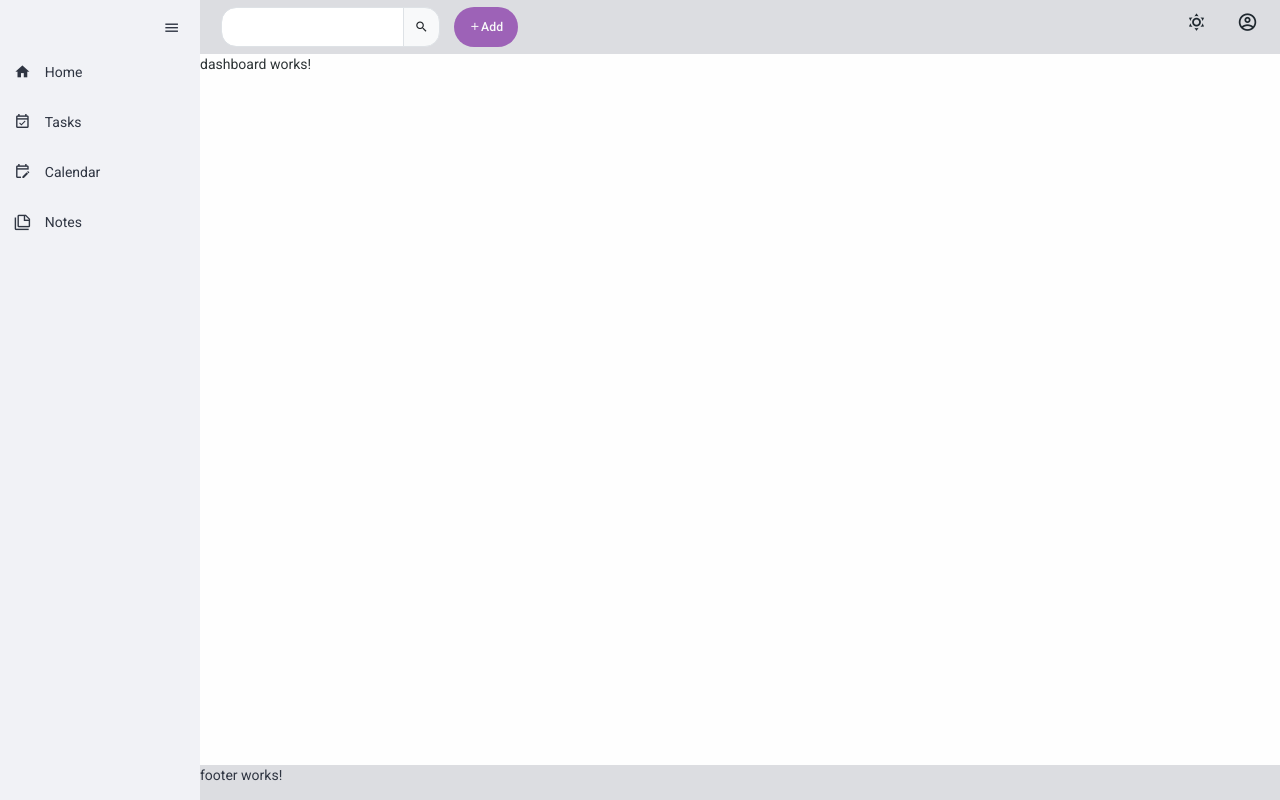
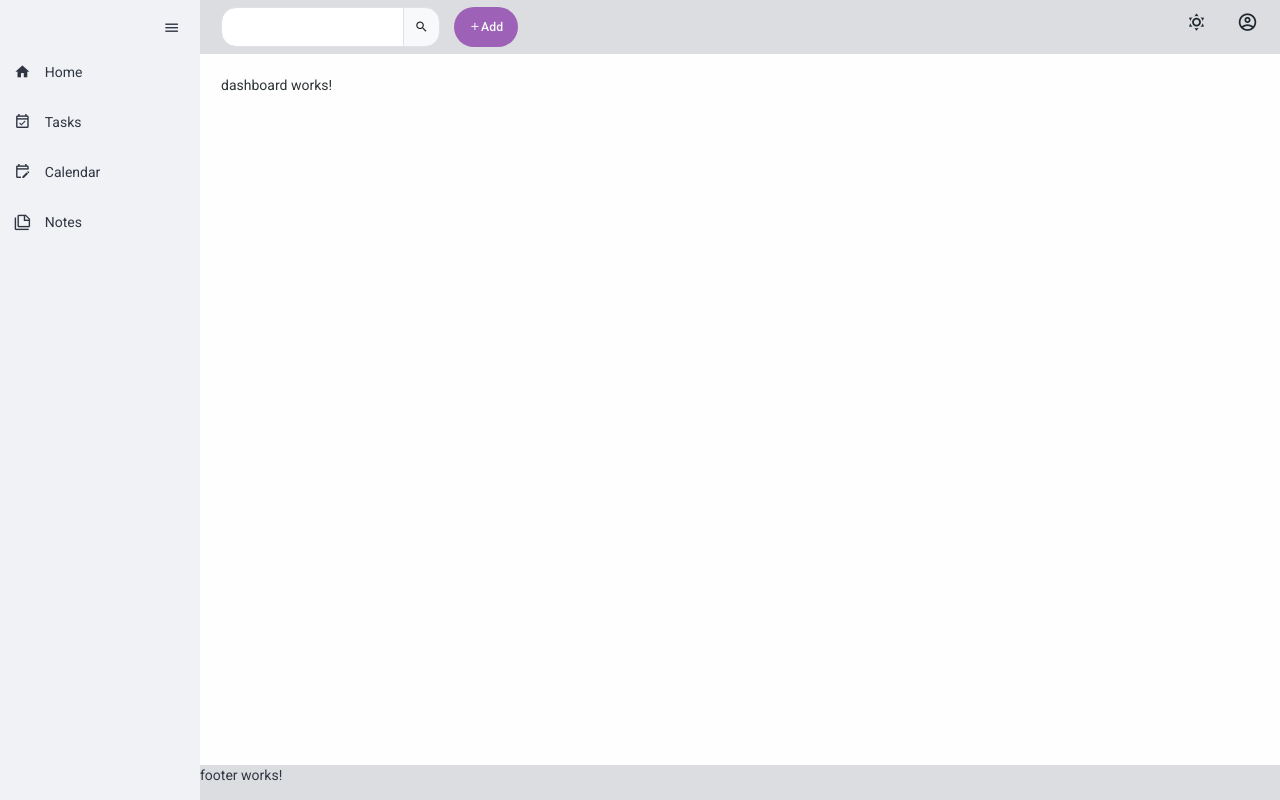
Before and after one commit to ahmad-shobasi/Lifehub, an Angular app in the folder lifehub/: page / in a window 1280 px wide. Built offline with nearby package versions, Linux system fonts and the light colour scheme.

Commit message:
Set padding to main content.

```diff
--- a/lifehub/src/app/layouts/layout/layout.html
+++ b/lifehub/src/app/layouts/layout/layout.html
@@ -1,5 +1,5 @@
 <div class="app">
-  <aside class="sidebar {{isCollpase ? 'collapsed' : ''}}">
+  <aside class="sidebar {{ isCollpase ? 'collapsed' : '' }}">
     <app-sidebar (resizeSidebar)="toggleSidebar()" />
   </aside>
 
@@ -7,7 +7,7 @@
     <app-topbar />
   </header>
 
-  <main class="main-content">
+  <main class="main-content p-4">
     <router-outlet></router-outlet>
   </main>
 
```
